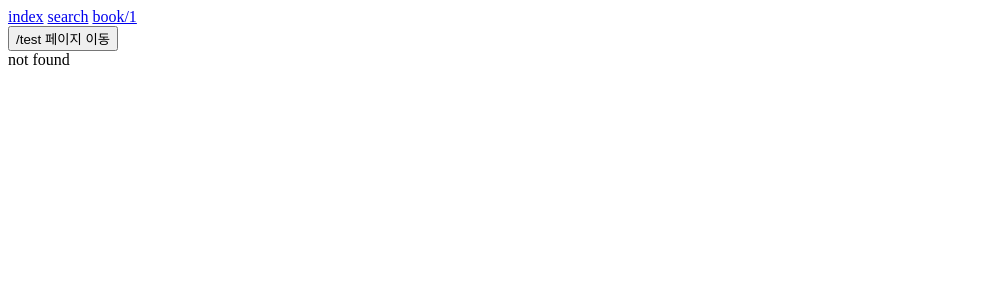
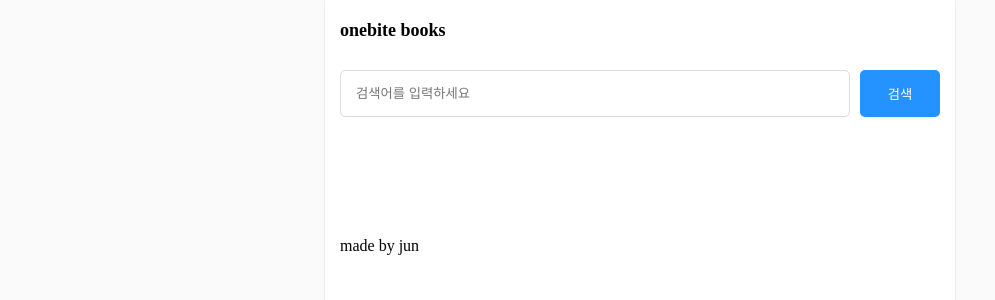
Before and after one commit to 0yjun/next-study, a Next.js app in the folder section2/: page /components/searchable-layout in a window 1280 px wide. Before the commit this address had no page. Shown: the top 300 px of the page, without its empty margins (0-995 px from the left). Built offline with nearby package versions, Linux system fonts and the light colour scheme.

Commit message:
기본페이지 생성

```diff
--- a/section2/src/pages/_app.tsx
+++ b/section2/src/pages/_app.tsx
@@ -2,30 +2,24 @@ import "@/styles/globals.css";
 import type { AppProps } from "next/app";
 import Link from "next/link";
 import { useRouter } from "next/router";
-import { useEffect } from "react";
+import { ReactNode, useEffect } from "react";
+import GlobalLayout from "@/pages/components/golbal-layout";
+import { NextPage } from "next";
 
-export default function App({ Component, pageProps }: AppProps) {
-  const router = useRouter();
-  const onClickButton = () => {
-    router.push("/test");
-  };
+type NextPageWithLayout = NextPage & {
+  getLayout?: (page: ReactNode) => ReactNode;
+};
 
-  useEffect(() => {
-    router.prefetch("/test");
-  }, []);
+export default function App({
+  Component,
+  pageProps,
+}: AppProps & {
+  Component: NextPageWithLayout;
+}) {
+  const getLayout = Component.getLayout ?? ((page: ReactNode) => page);
   return (
-    <>
-      <header>
-        <Link href={"/"}>index</Link>
-        &nbsp;
-        <Link href={"/search"}>search</Link>
-        &nbsp;
-        <Link href={"/book/1"}>book/1</Link>
-        <div>
-          <button onClick={onClickButton}>/test 페이지 이동</button>
-        </div>
-      </header>
-      <Component {...pageProps} />
-    </>
+    <GlobalLayout>
+      {getLayout(<Component {...pageProps}></Component>)}
+    </GlobalLayout>
   );
 }
--- /dev/null
+++ b/section2/src/pages/components/global-layout.module.css
@@ -0,0 +1,29 @@
+.container {
+  background-color: white;
+  max-width: 600px;
+  min-height: 100vh;
+  margin: 0 auto;
+
+  box-shadow: rgba(100, 100, 100, 0.2) 0px 0px 2px 0px;
+  padding: 0px 15px;
+}
+
+.header {
+  height: 60px;
+  font-weight: bold;
+  font-size: 18px;
+  line-height: 60px;
+}
+
+.header > a {
+  color: black;
+  text-decoration: none;
+}
+
+.main {
+  padding-top: 10px;
+}
+
+.footer {
+  padding: 100px 0px;
+}
--- /dev/null
+++ b/section2/src/pages/components/golbal-layout.tsx
@@ -0,0 +1,14 @@
+import Link from "next/link";
+import style from "@/pages/components/global-layout.module.css";
+
+export default function GlobalLayout({ children }: any) {
+  return (
+    <div className={style.container}>
+      <header className={style.header}>
+        <Link href={"/"}>onebite books</Link>
+      </header>
+      <main className={style.main}>{children}</main>
+      <footer className={style.footer}>made by jun</footer>
+    </div>
+  );
+}
--- /dev/null
+++ b/section2/src/pages/components/searchable-layout.module.css
@@ -0,0 +1,21 @@
+.searchbar_container {
+  display: flex;
+  gap: 10px;
+  margin-bottom: 20px;
+}
+
+.searchbar_container > input {
+  flex: 1;
+  padding: 15px;
+  border-radius: 5px;
+  border: 1px solid rgb(220, 220, 220);
+}
+
+.searchbar_container > button {
+  width: 80px;
+  border-radius: 5px;
+  border: none;
+  background-color: rgb(37, 147, 255);
+  color: white;
+  cursor: pointer;
+}
--- /dev/null
+++ b/section2/src/pages/components/searchable-layout.tsx
@@ -0,0 +1,48 @@
+import { useRouter } from "next/router";
+import { ReactNode, useEffect, useState } from "react";
+import style from "@/pages/components/searchable-layout.module.css";
+
+export default function SearchableLayout({
+  children,
+}: {
+  children: ReactNode;
+}) {
+  const [search, setSearch] = useState("");
+  const router = useRouter();
+
+  const q = router.query.q as string;
+  useEffect(() => {
+    setSearch(q || "");
+  }, [q]);
+
+  const onChangeSearch = (e: React.ChangeEvent<HTMLInputElement>) => {
+    setSearch(e.target.value);
+  };
+  const onSubmit = () => {
+    if (!search || q === search) {
+      return;
+    }
+    router.push(`/search?q=${search}`);
+  };
+
+  const onKeyDown = (e: React.KeyboardEvent<HTMLInputElement>) => {
+    if (e.key === "Enter") {
+      onSubmit();
+    }
+  };
+
+  return (
+    <div>
+      <div className={style.searchbar_container}>
+        <input
+          value={search}
+          onChange={onChangeSearch}
+          placeholder="검색어를 입력하세요"
+          onKeyDown={onKeyDown}
+        />
+        <button onClick={onSubmit}>검색</button>
+      </div>
+      {children}
+    </div>
+  );
+}
--- a/section2/src/styles/globals.css
+++ b/section2/src/styles/globals.css
@@ -0,0 +1,6 @@
+html,
+body {
+  margin: 0px;
+  padding: 0px;
+  background-color: rgb(250, 250, 250);
+}
```
Also changed, not shown: section2/src/pages/index.module.css (added, +7 -0 lines), section2/src/pages/index.tsx (+14 -1 lines).
